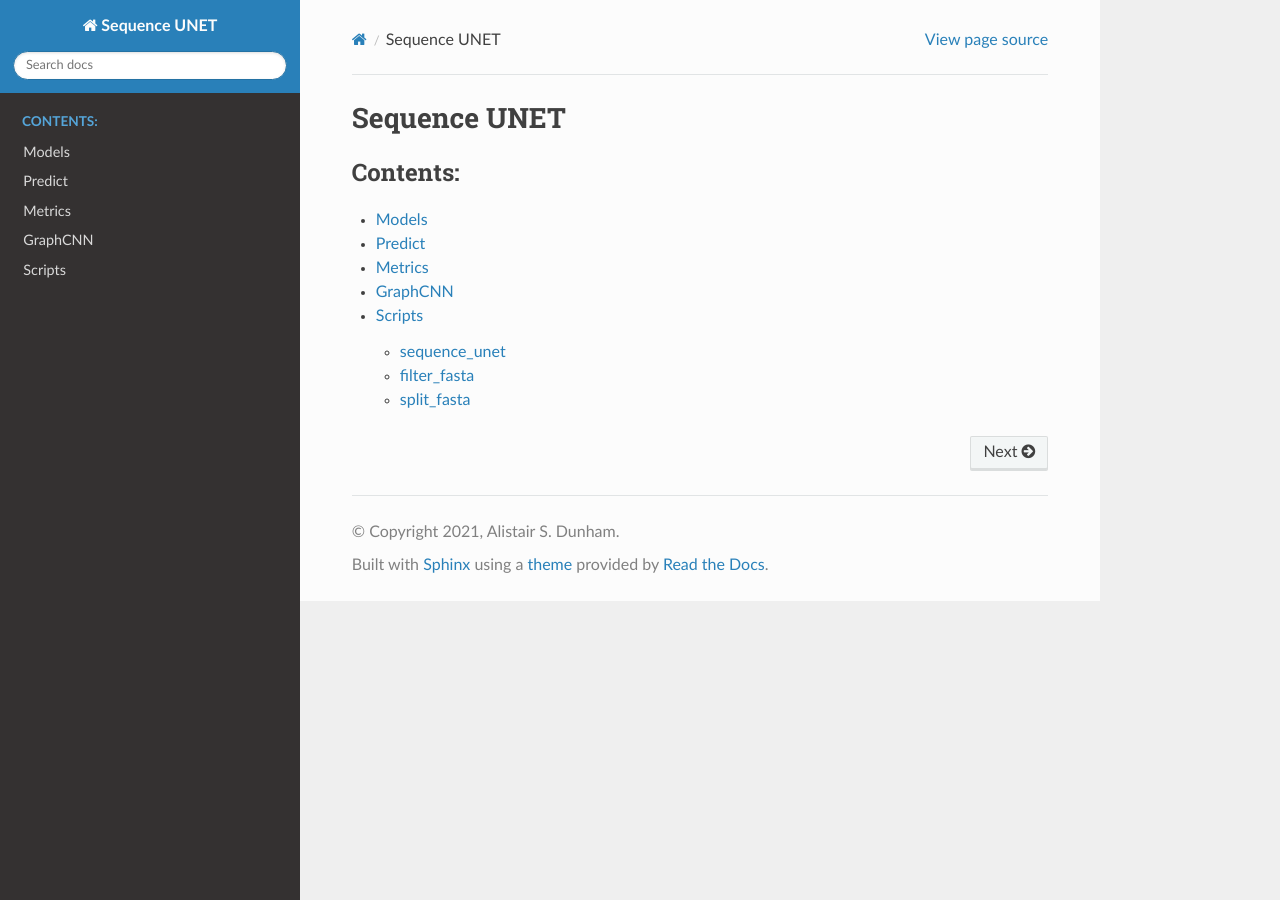
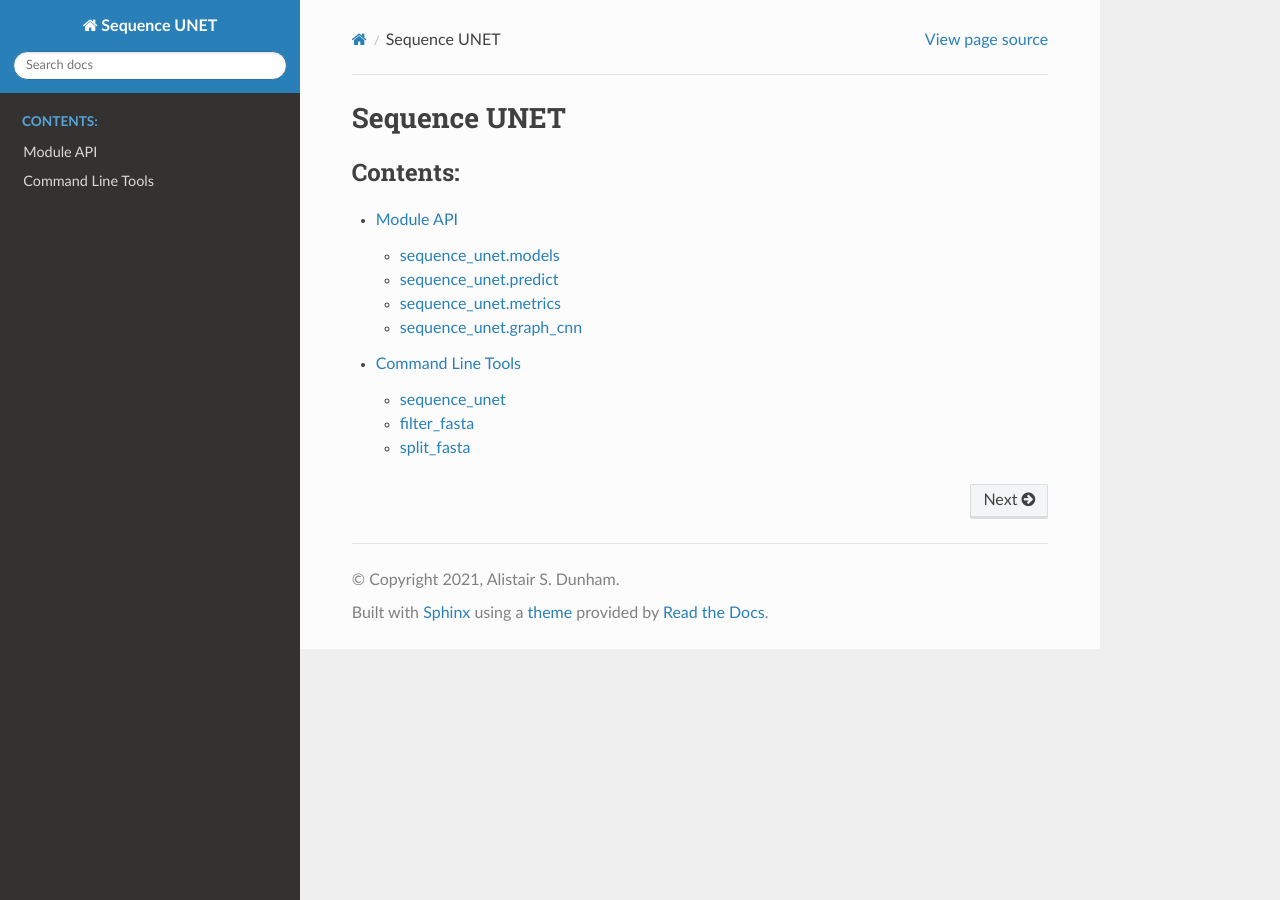
Before and after one commit to allydunham/sequence_unet, a Sphinx documentation site: the page built from docs/source/index.rst, in a window 1280 px wide. Built offline with Sphinx 7.4.7 and the Read the Docs theme 2.0.0, drawn with Linux system fonts in a browser that asks for light colours.

Commit message:
Made docs layout more user friendly

```diff
--- a/docs/source/graph_cnn.rst
+++ b/docs/source/graph_cnn.rst
@@ -1,5 +1,5 @@
-GraphCNN
-======================
+sequence_unet.graph_cnn
+=======================
 
 .. automodule:: sequence_unet.graph_cnn
    :members:
--- a/docs/source/index.rst
+++ b/docs/source/index.rst
@@ -5,8 +5,5 @@ Sequence UNET
    :maxdepth: 2
    :caption: Contents:
 
-   models
-   predict
-   metrics
-   graph_cnn
+   modules
    scripts
--- a/docs/source/metrics.rst
+++ b/docs/source/metrics.rst
@@ -1,5 +1,5 @@
-Metrics
-======================
+sequence_unet.metrics
+=====================
 
 .. automodule:: sequence_unet.metrics
    :members:
--- a/docs/source/models.rst
+++ b/docs/source/models.rst
@@ -1,5 +1,5 @@
-Models
-======================
+sequence_unet.models
+====================
 
 .. automodule:: sequence_unet.models
    :members:
--- a/docs/source/predict.rst
+++ b/docs/source/predict.rst
@@ -1,5 +1,5 @@
-Predict
-======================
+sequence_unet.predict
+=====================
 
 .. automodule:: sequence_unet.predict
    :members:
--- a/docs/source/scripts.rst
+++ b/docs/source/scripts.rst
@@ -1,5 +1,5 @@
-Scripts
-==============================
+Command Line Tools
+==================
 
 `sequence_unet` also contains several convinience scripts to help work with trained models.
 
```
Also changed, not shown: docs/source/modules.rst (added, +11 -0 lines).
